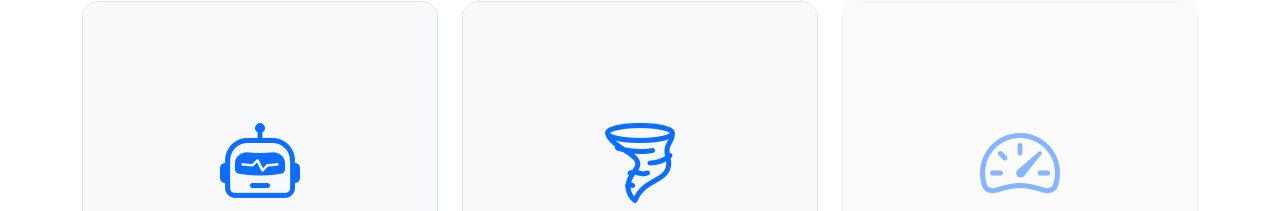
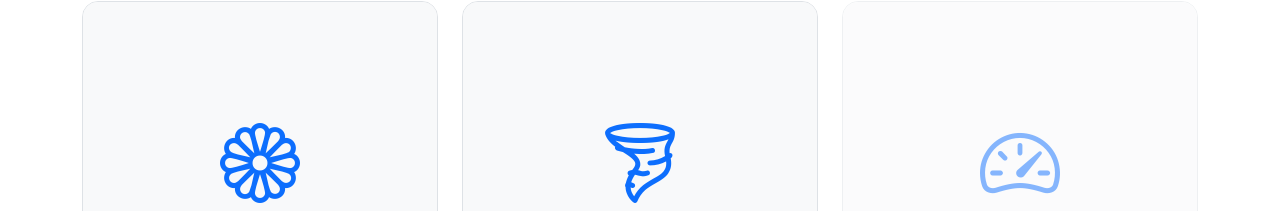
Before and after one commit to ronaldosabino/professional-portfolio, an Angular app: page /projects in a window 1280 px wide. Shown: the part 741-952 px from the top of the page. Built offline with nearby package versions, Linux system fonts and the light colour scheme.

Commit message:
feat: update project icon and link for risoflorAI to enhance clarity and navigation

```diff
--- a/src/app/features/home/home.html
+++ b/src/app/features/home/home.html
@@ -532,7 +532,7 @@
             <article class="border rounded-4 overflow-hidden h-100">
 
                 <div class="bg-body-tertiary d-flex align-items-center justify-content-center" style="height: 220px;">
-                    <i class="bi bi-robot display-4 text-primary"></i>
+                    <i class="bi bi-flower1 display-4 text-primary"></i>
                 </div>
 
                 <div class="p-4">
--- a/src/app/features/projects/projects.html
+++ b/src/app/features/projects/projects.html
@@ -91,10 +91,10 @@
 
         <div class="col-12 col-lg-4">
 
-            <article class="border rounded-4 overflow-hidden h-100">
+            <article class="border rounded-4 overflow-hidden h-100" id="risoflorai">
 
                 <div class="bg-body-tertiary d-flex align-items-center justify-content-center" style="height: 320px;">
-                    <i class="bi bi-robot display-1 text-primary"></i>
+                    <i class="bi bi-flower1 display-1 text-primary"></i>
                 </div>
 
 
```
